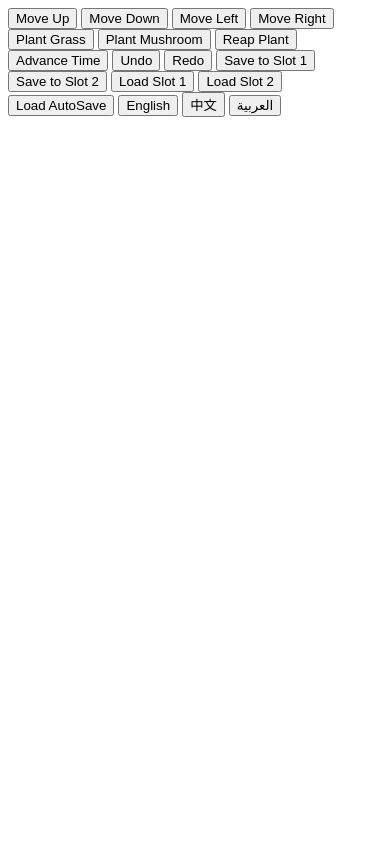
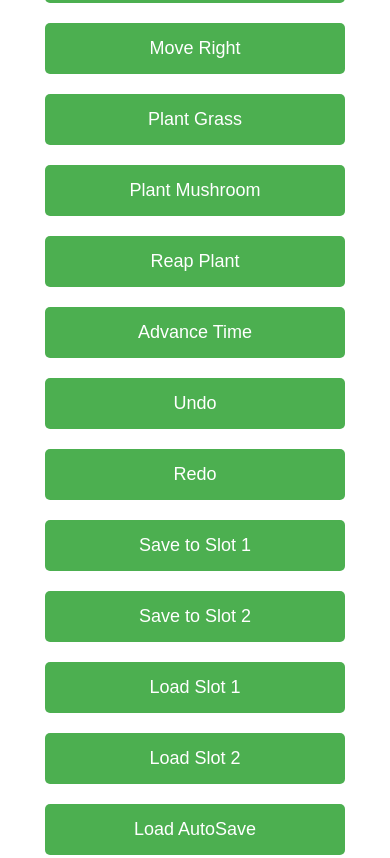
Before and after one commit to Articunolies/CMPM-121-Final-TypeScript, a website built with Vite: page index.html in a window 390 px wide. Shown: the top 858 px of the page. Built offline with nearby package versions, Linux system fonts and the light colour scheme.

Commit message:
Fix buttons on mobile?

```diff
--- a/index.html
+++ b/index.html
@@ -4,18 +4,42 @@
     <meta charset="UTF-8">
     <meta name="viewport" content="width=device-width, initial-scale=1.0">
     <title>Crops Life</title>
-    <link rel="manifest" href="manifest.webmanifest"/>
+    <style>
+        body {
+            font-family: Arial, sans-serif;
+            display: flex;
+            flex-direction: column;
+            align-items: center;
+            justify-content: center;
+            height: 100vh;
+            margin: 0;
+        }
+        #game-container {
+            width: 100%;
+            max-width: 600px;
+            margin: 20px;
+        }
+        button {
+            width: 100%;
+            max-width: 300px;
+            padding: 15px;
+            margin: 10px;
+            font-size: 18px;
+            border: none;
+            border-radius: 5px;
+            background-color: #4CAF50;
+            color: white;
+            cursor: pointer;
+        }
+        button:hover {
+            background-color: #45a049;
+        }
+        button:active {
+            background-color: #3e8e41;
+        }
+    </style>
 </head>
 <body>
-    <script type="module" src="./lib/phaser.js"></script>
-    <script type="module" src="./src/GameObjects/grid.ts"></script>
-    <script type="module" src="./src/GameObjects/plant.ts"></script>
-    <script type="module" src="./src/GameObjects/player.ts"></script>
-    <script type="module" src="./src/GameObjects/tile.ts"></script>
-    <script type="module" src="./src/scenes/Play.ts"></script>
-    <script type="module" src="./src/Main.ts"></script>
-    <div id="gameView"></div>
-    <span id="description"></span>
     <div id="game-container"></div>
     <button id="moveUpButton">Move Up</button>
     <button id="moveDownButton">Move Down</button>
@@ -35,5 +59,12 @@
     <button id="languageEnButton">English</button>
     <button id="languageZhButton">中文</button>
     <button id="languageArButton">العربية</button>
+    <script type="module" src="./lib/phaser.js"></script>
+    <script type="module" src="./src/GameObjects/grid.ts"></script>
+    <script type="module" src="./src/GameObjects/plant.ts"></script>
+    <script type="module" src="./src/GameObjects/player.ts"></script>
+    <script type="module" src="./src/GameObjects/tile.ts"></script>
+    <script type="module" src="./src/scenes/Play.ts"></script>
+    <script type="module" src="./src/Main.ts"></script>
 </body>
 </html>
```
